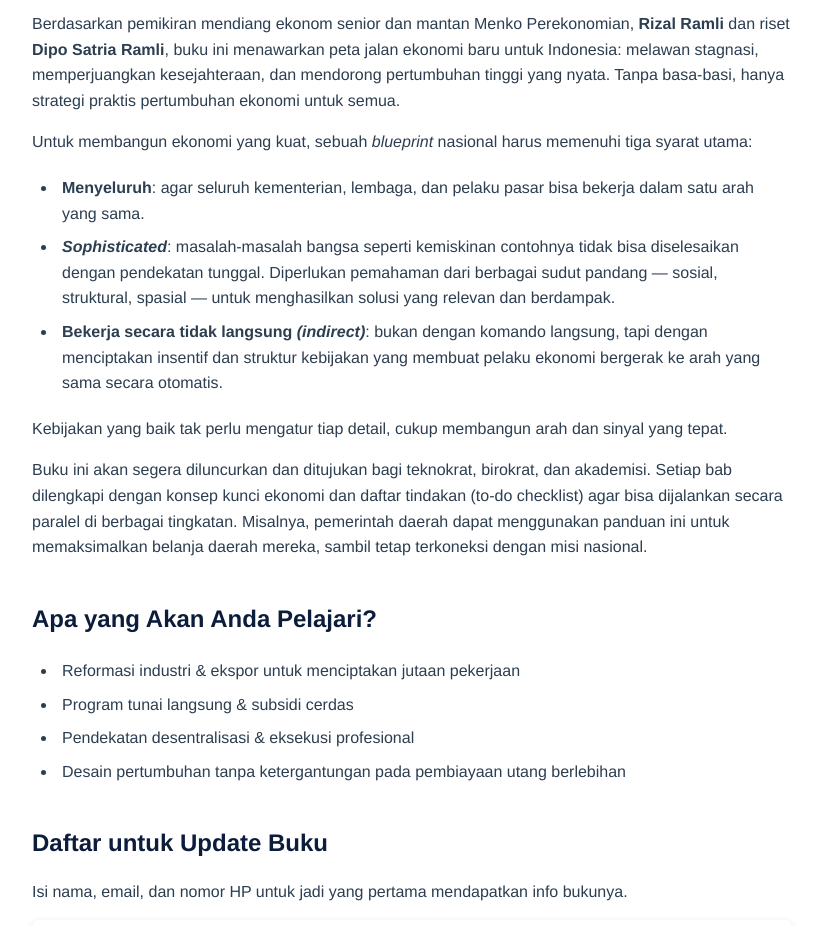
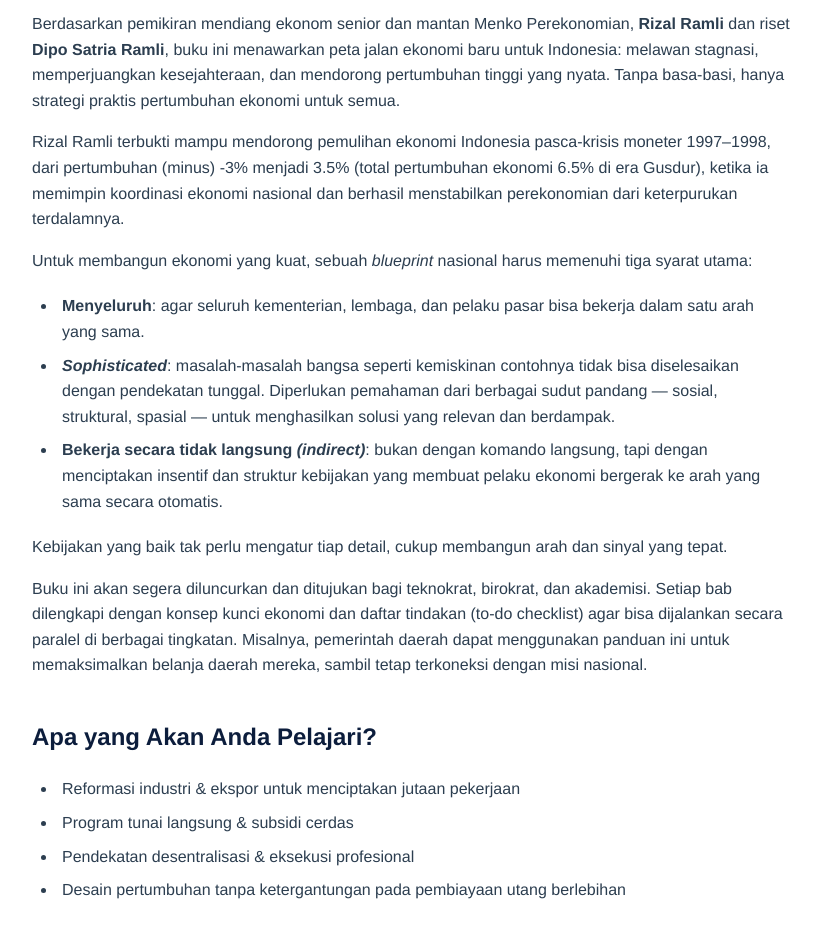
Before and after one commit to dsr-hub/indonesia-sejahtera, a plain HTML site: page index.html in a window 1280 px wide. Shown: the part 900-1826 px from the top of the page, without its empty margins (228-1049 px from the left). Drawn offline with Linux system fonts and the light colour scheme; grey boxes are pictures that could not be loaded.

Commit message:
Update index.html

```diff
--- a/index.html
+++ b/index.html
@@ -105,6 +105,10 @@
   <p>
     Berdasarkan pemikiran mendiang ekonom senior dan mantan Menko Perekonomian, <strong>Rizal Ramli</strong> dan riset <strong>Dipo Satria Ramli</strong>, buku ini menawarkan peta jalan ekonomi baru untuk Indonesia: melawan stagnasi, memperjuangkan kesejahteraan, dan mendorong pertumbuhan tinggi yang nyata. Tanpa basa-basi, hanya strategi praktis pertumbuhan ekonomi untuk semua.
   </p>
+
+  <p>
+    Rizal Ramli terbukti mampu mendorong pemulihan ekonomi Indonesia pasca-krisis moneter 1997–1998, dari pertumbuhan (minus) -3% menjadi 3.5% (total pertumbuhan ekonomi 6.5% di era Gusdur), ketika ia memimpin koordinasi ekonomi nasional dan berhasil menstabilkan perekonomian dari keterpurukan terdalamnya.
+  </p>
   <p>Untuk membangun ekonomi yang kuat, sebuah <em>blueprint</em> nasional harus memenuhi tiga syarat utama:</p>
     <ul>
       <li><strong>Menyeluruh</strong>: agar seluruh kementerian, lembaga, dan pelaku pasar bisa bekerja dalam satu arah yang sama.</li>
```
